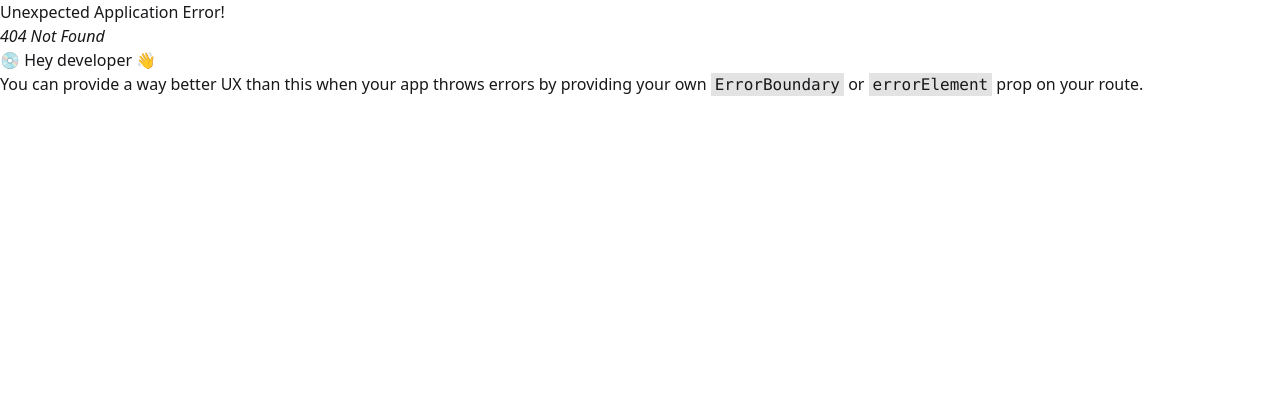
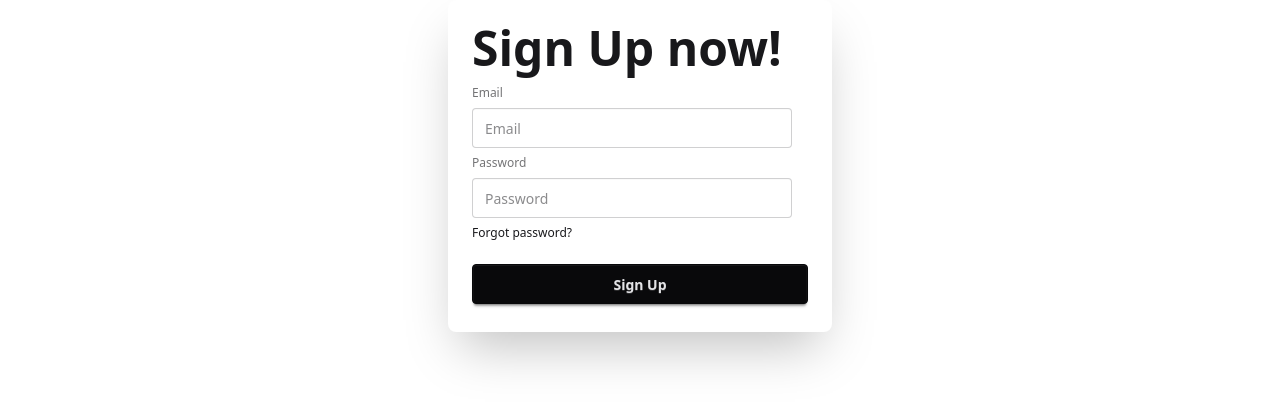
Before and after one commit to arafat22184/coffee-store-client, a React (Vite) app: page /signup in a window 1280 px wide. Before the commit this address had no page. Shown: the top 406 px of the page. Built offline with nearby package versions, Linux system fonts and the light colour scheme.

Commit message:
add coffee signup page

```diff
--- a/package.json
+++ b/package.json
@@ -11,6 +11,7 @@
   },
   "dependencies": {
     "@tailwindcss/vite": "^4.1.7",
+    "firebase": "^11.7.3",
     "react": "^19.1.0",
     "react-dom": "^19.1.0",
     "react-router": "^7.6.0",
--- /dev/null
+++ b/src/Components/SignIn.jsx
@@ -0,0 +1,7 @@
+import React from "react";
+
+const SignIn = () => {
+  return <div></div>;
+};
+
+export default SignIn;
--- /dev/null
+++ b/src/Components/SignUp.jsx
@@ -0,0 +1,23 @@
+import React from "react";
+
+const SignUp = () => {
+  return (
+    <div className="card bg-base-100 max-w-sm mx-auto shrink-0 shadow-2xl">
+      <div className="card-body">
+        <h1 className="text-5xl font-bold">Sign Up now!</h1>
+        <form className="fieldset">
+          <label className="label">Email</label>
+          <input type="email" className="input" placeholder="Email" />
+          <label className="label">Password</label>
+          <input type="password" className="input" placeholder="Password" />
+          <div>
+            <a className="link link-hover">Forgot password?</a>
+          </div>
+          <button className="btn btn-neutral mt-4">Sign Up</button>
+        </form>
+      </div>
+    </div>
+  );
+};
+
+export default SignUp;
--- /dev/null
+++ b/src/Context/AuthContext.jsx
@@ -0,0 +1,3 @@
+import { createContext } from "react";
+
+export const AuthContext = createContext(null);
--- /dev/null
+++ b/src/Context/AuthProvider.jsx
@@ -0,0 +1,10 @@
+import React from "react";
+import { AuthContext } from "./AuthContext";
+
+const AuthProvider = ({ children }) => {
+  const userInfo = { name: "arafat" };
+
+  return <AuthContext value={userInfo}>{children}</AuthContext>;
+};
+
+export default AuthProvider;
--- /dev/null
+++ b/src/firebase/firebase.init.js
@@ -0,0 +1,20 @@
+// Import the functions you need from the SDKs you need
+import { initializeApp } from "firebase/app";
+import { getAuth } from "firebase/auth";
+
+// TODO: Add SDKs for Firebase products that you want to use
+// https://firebase.google.com/docs/web/setup#available-libraries
+
+// Your web app's Firebase configuration
+const firebaseConfig = {
+  apiKey: import.meta.env.VITE_FIREBASE_API_KEY,
+  authDomain: import.meta.env.VITE_FIREBASE_AUTH_DOMAIN,
+  projectId: import.meta.env.VITE_FIREBASE_PROJECT_ID,
+  storageBucket: import.meta.env.VITE_FIREBASE_STORAGE_BUCKET,
+  messagingSenderId: import.meta.env.VITE_FIREBASE_MESSAGING_SENDER_ID,
+  appId: import.meta.env.VITE_FIREBASE_APP_ID,
+};
+
+// Initialize Firebase
+const app = initializeApp(firebaseConfig);
+export const auth = getAuth(app);
--- a/src/main.jsx
+++ b/src/main.jsx
@@ -7,6 +7,9 @@ import Home from "./Components/Home.jsx";
 import AddCoffee from "./Components/AddCoffee.jsx";
 import UpdateCoffee from "./Components/UpdateCoffee.jsx";
 import CoffeeDetails from "./Components/CoffeeDetails.jsx";
+import SignIn from "./Components/SignIn.jsx";
+import SignUp from "./Components/SignUp.jsx";
+import AuthProvider from "./Context/AuthProvider.jsx";
 
 const router = createBrowserRouter([
   {
@@ -33,12 +36,22 @@ const router = createBrowserRouter([
           fetch(`http://localhost:3000/coffees/${params.id}`),
         Component: UpdateCoffee,
       },
+      {
+        path: "signin",
+        Component: SignIn,
+      },
+      {
+        path: "signup",
+        Component: SignUp,
+      },
     ],
   },
 ]);
 
 createRoot(document.getElementById("root")).render(
   <StrictMode>
-    <RouterProvider router={router}></RouterProvider>
+    <AuthProvider>
+      <RouterProvider router={router}></RouterProvider>
+    </AuthProvider>
   </StrictMode>
 );
```
Also changed, not shown: 1 other file (tests, documents, lock files or other folders).
